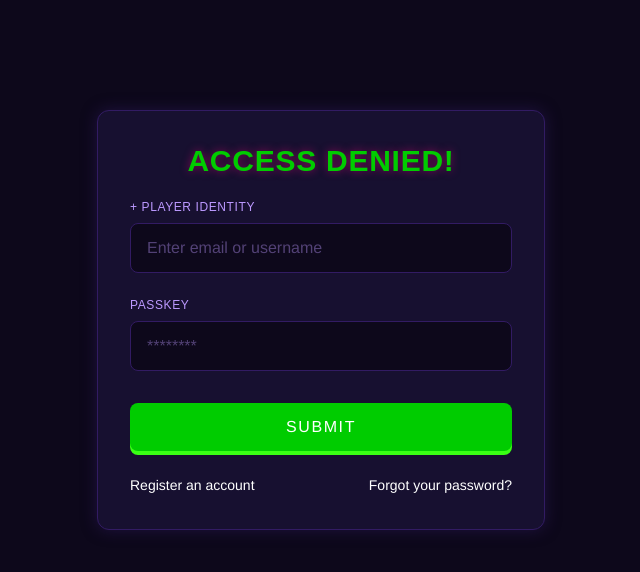
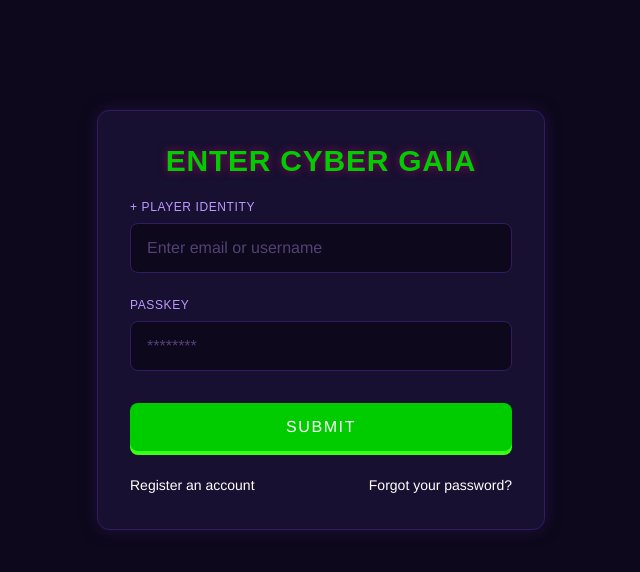
Before and after one commit to KarlKeynes29/gaia-frontend, a React (Vite) app: page /login in a window 1280 px wide. Shown: the top 572 px of the page, without its empty margins (319-959 px from the left). Built offline with nearby package versions, Linux system fonts and the light colour scheme; a web font is replaced by a local one.

Commit message:
Didn't get to change much today, change false to null

```diff
--- a/src/pages/Login.tsx
+++ b/src/pages/Login.tsx
@@ -5,7 +5,7 @@ import toast from 'react-hot-toast';
 export const Login: React.FC = () => {
     const navigate = useNavigate();
     const [isLoading, setIsLoading] = useState(false);
-    const [isError, setIsError] = useState(false);
+    const [isError, setIsError] = useState(null);
     const [loginDetails, setLoginDetails]= useState({
         identity: '',
         password: ''
@@ -60,7 +60,7 @@ export const Login: React.FC = () => {
             navigate('/home');
         } catch (error) {
             console.error('Error in authenticating...', error);
-            const errorMessage = error instanceof Error ? error.message : 'Invalid email or password';
+            // const errorMessage = error instanceof Error ? error.message : 'Invalid email or password';
             setIsError(true);
             toast.error(errorMessage);
             setTimeout(() => {
```
